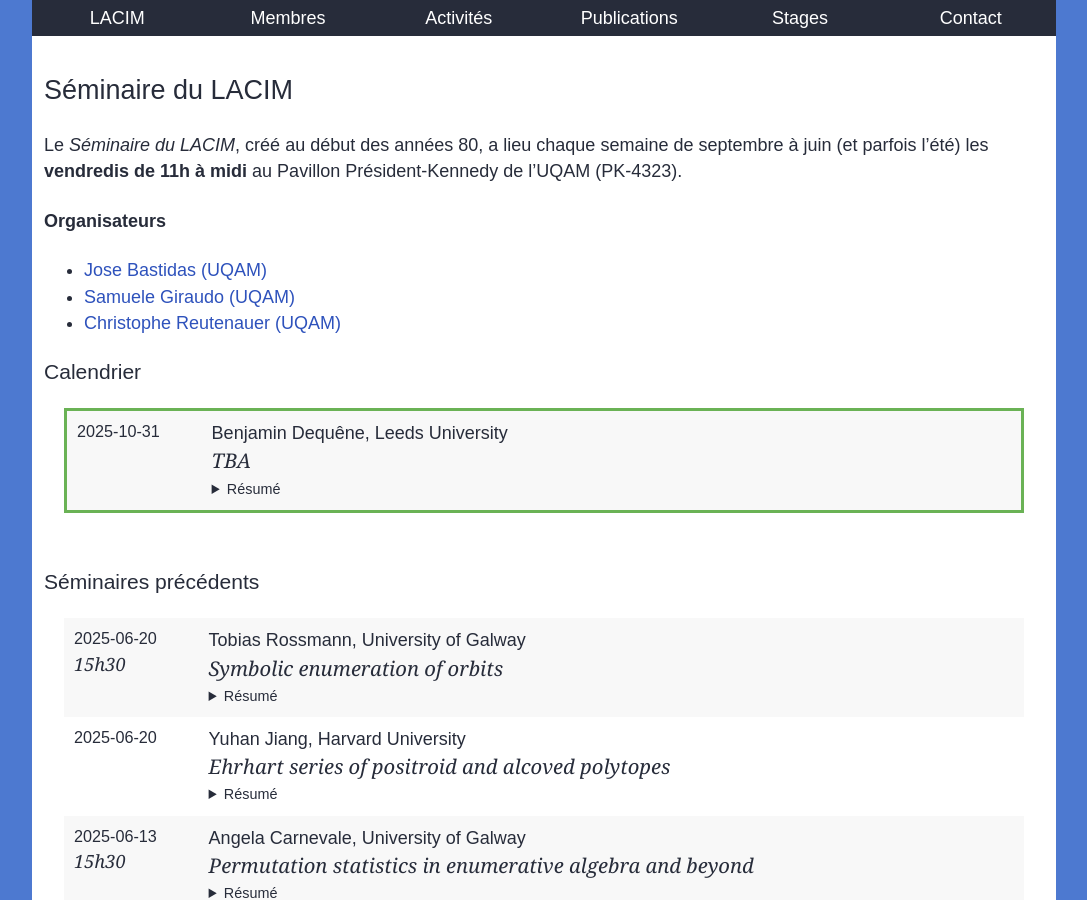
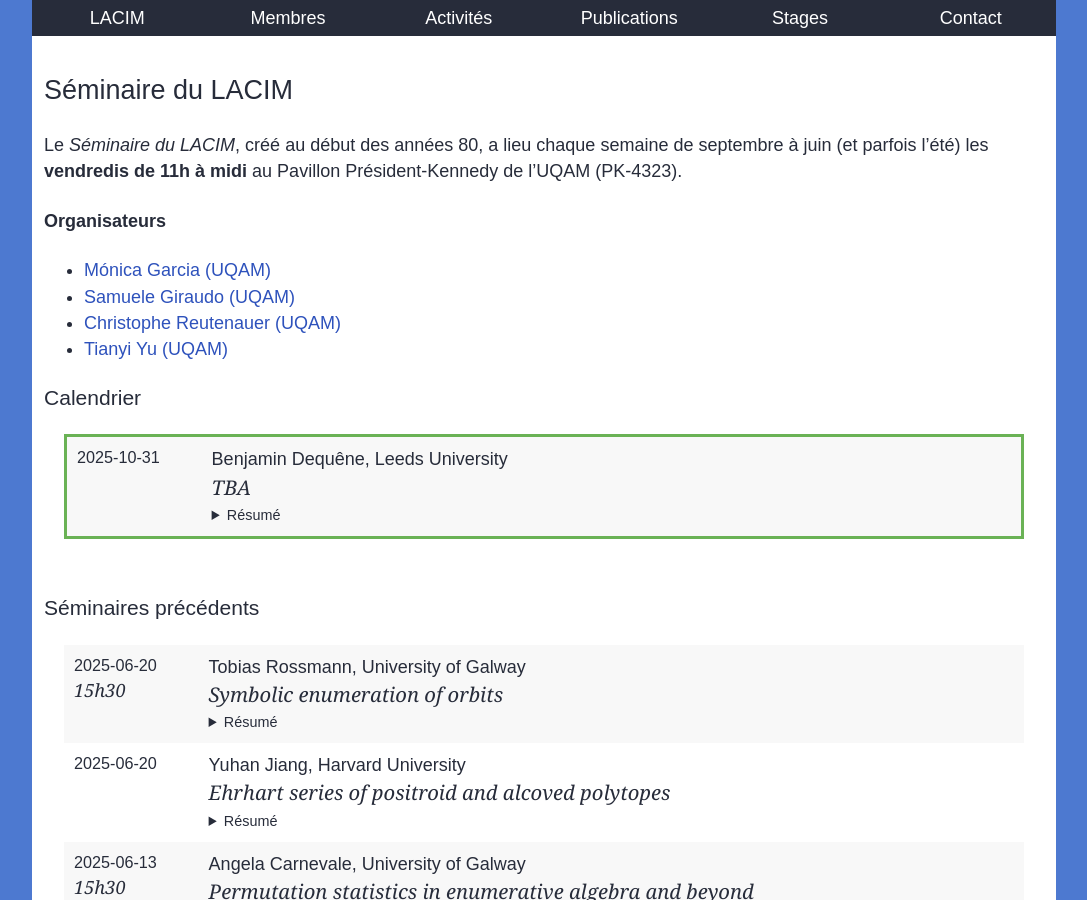
Before and after one commit to lacim-uqam/lacim-uqam.github.io, a Jekyll site: the page built from fr/seminaire.md, in a window 1280 px wide and 900 px high, scrolled down 451 px. Shown: the whole window, without its empty margins (96-1183 px from the left). Built offline with Jekyll 4.4.1, drawn with Linux system fonts in a browser that asks for light colours; formulas are drawn with MathJax 3; our own code applies the rules of GitHub Pages for plain Markdown files.

Commit message:
Update seminaire.md
updated organizers fixed spelling in the French page

```diff
--- a/fr/seminaire.md
+++ b/fr/seminaire.md
@@ -10,6 +10,8 @@
 Président-Kennedy de l’UQAM (PK-4323).
 
 **Organisateurs**
-- [Jose Bastidas (UQAM)](https://bastidas-jose.codeberg.page/)
+
+- [Mónica Garcia (UQAM)](https://sites.google.com/view/monica-garcia-math/)
 - [Samuele Giraudo (UQAM)](https://igm.univ-mlv.fr/~giraudo/Home.html)
 - [Christophe Reutenauer (UQAM)](https://reutenauer.math.uqam.ca/)
+- [Tianyi Yu (UQAM)](https://bastidas-jose.codeberg.page/)
```
